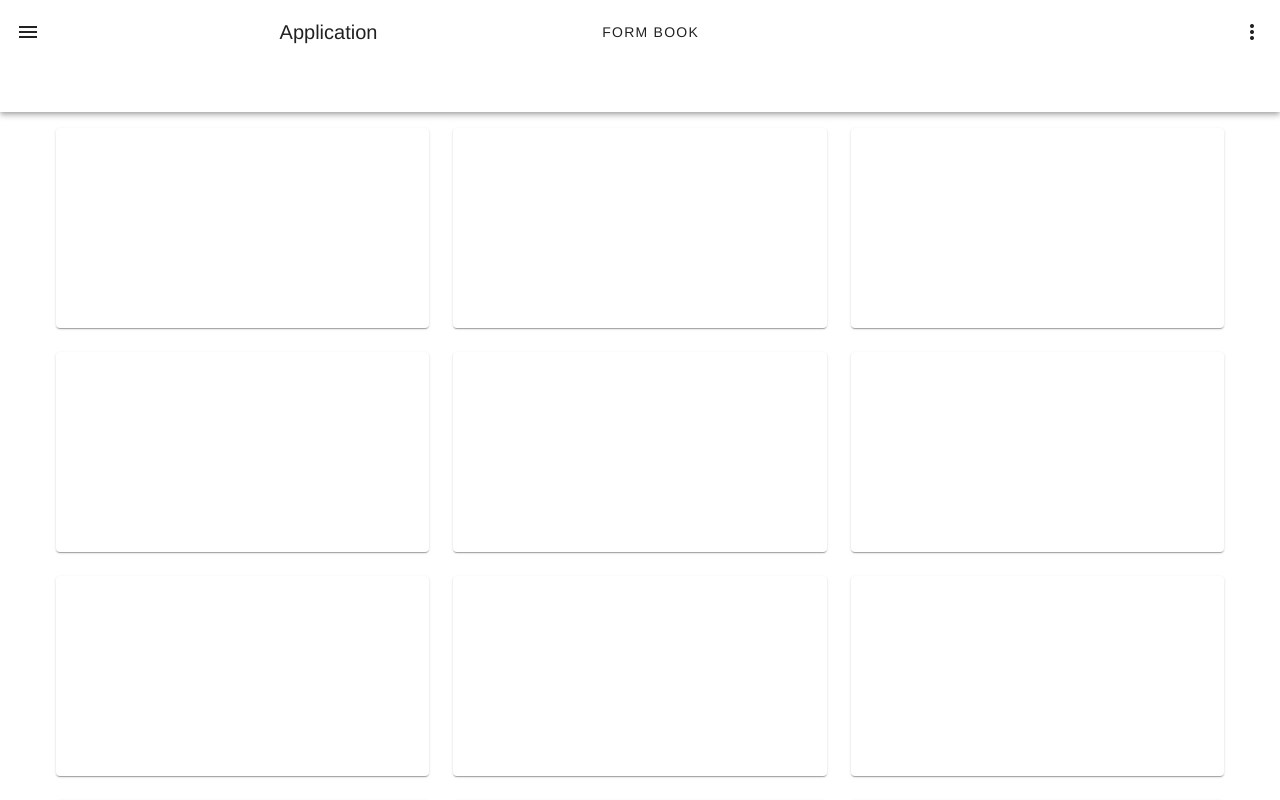
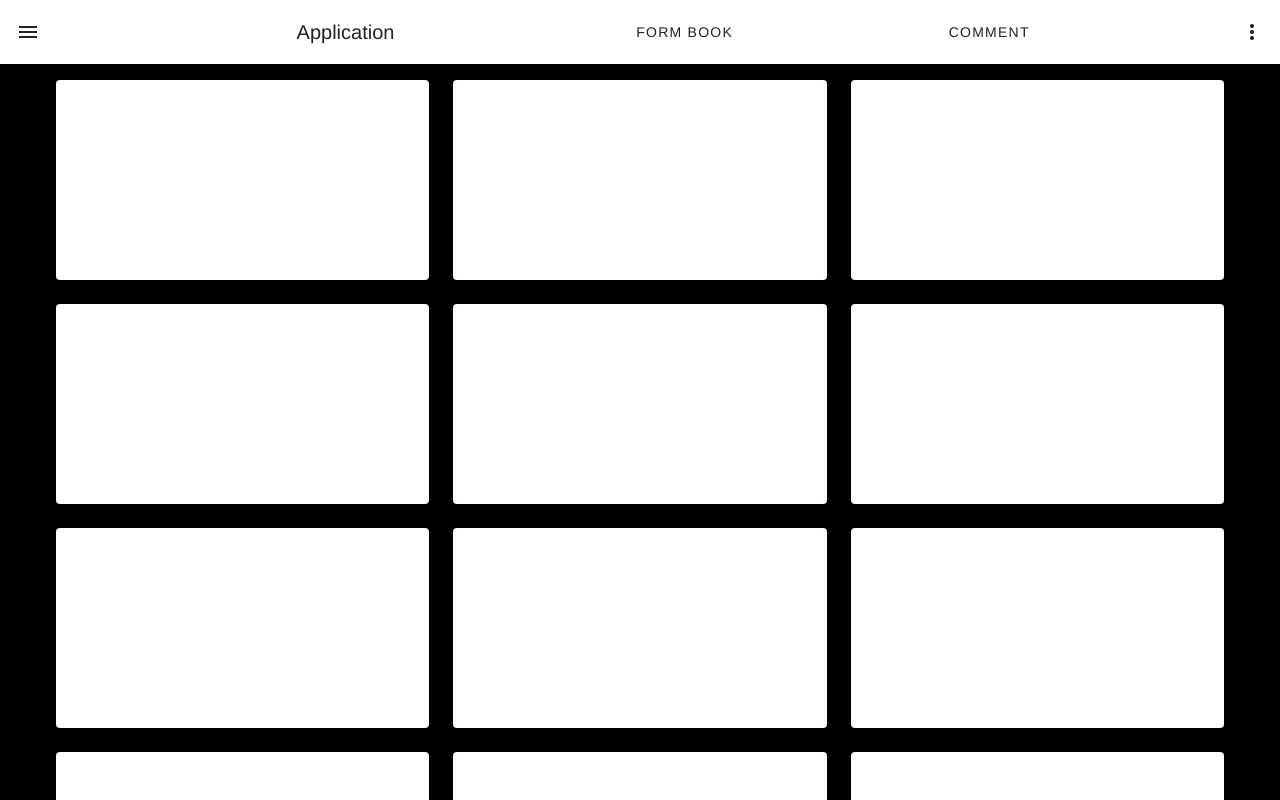
Before and after one commit to ar20190114/Vue-Book-App, a Vue app: page / in a window 1280 px wide. Shown: the top 800 px of the page. Built offline with nearby package versions, Linux system fonts and the light colour scheme.

Commit message:
fix home color

```diff
--- a/src/views/HomeView.vue
+++ b/src/views/HomeView.vue
@@ -1,22 +1,24 @@
 <template>
   <v-app id="inspire">
-    <v-app-bar app extended>
-      <v-app-bar-nav-icon></v-app-bar-nav-icon>
-
+    <v-app-bar class="app-bar">
+      <v-app-bar-nav-icon class="category-icon"></v-app-bar-nav-icon>
+      <v-spacer></v-spacer>
       <v-toolbar-title>Application</v-toolbar-title>
+      <v-spacer></v-spacer>
       <v-btn to="/book/form"> form book </v-btn>
       <v-spacer></v-spacer>
-
+      <v-btn> comment </v-btn>
+      <v-spacer></v-spacer>
       <v-btn icon>
         <v-icon>mdi-dots-vertical</v-icon>
       </v-btn>
     </v-app-bar>
 
-    <v-main>
+    <v-main class="main">
       <v-container>
         <v-row>
           <v-col v-for="n in 24" :key="n" cols="4">
-            <v-card height="200"></v-card>
+            <v-card class="card" height="200"></v-card>
           </v-col>
         </v-row>
       </v-container>
@@ -29,3 +31,19 @@ export default {
   //
 };
 </script>
+<style scoped>
+.app-bar {
+  background-color: blue;
+}
+.category-icon {
+  /*color: white;*/
+}
+.card {
+  background-color: white;
+  color: black;
+}
+
+.main {
+  background-color: black;
+}
+</style>
```
